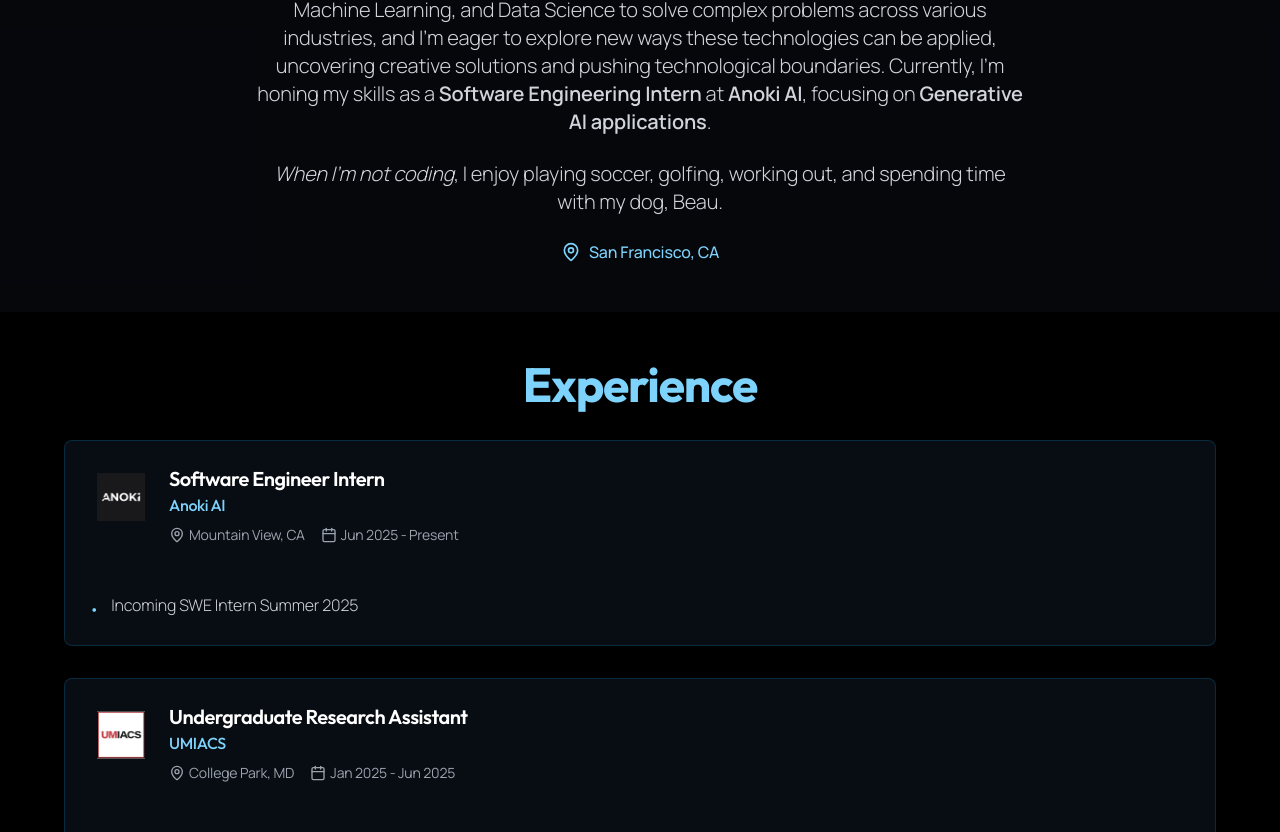
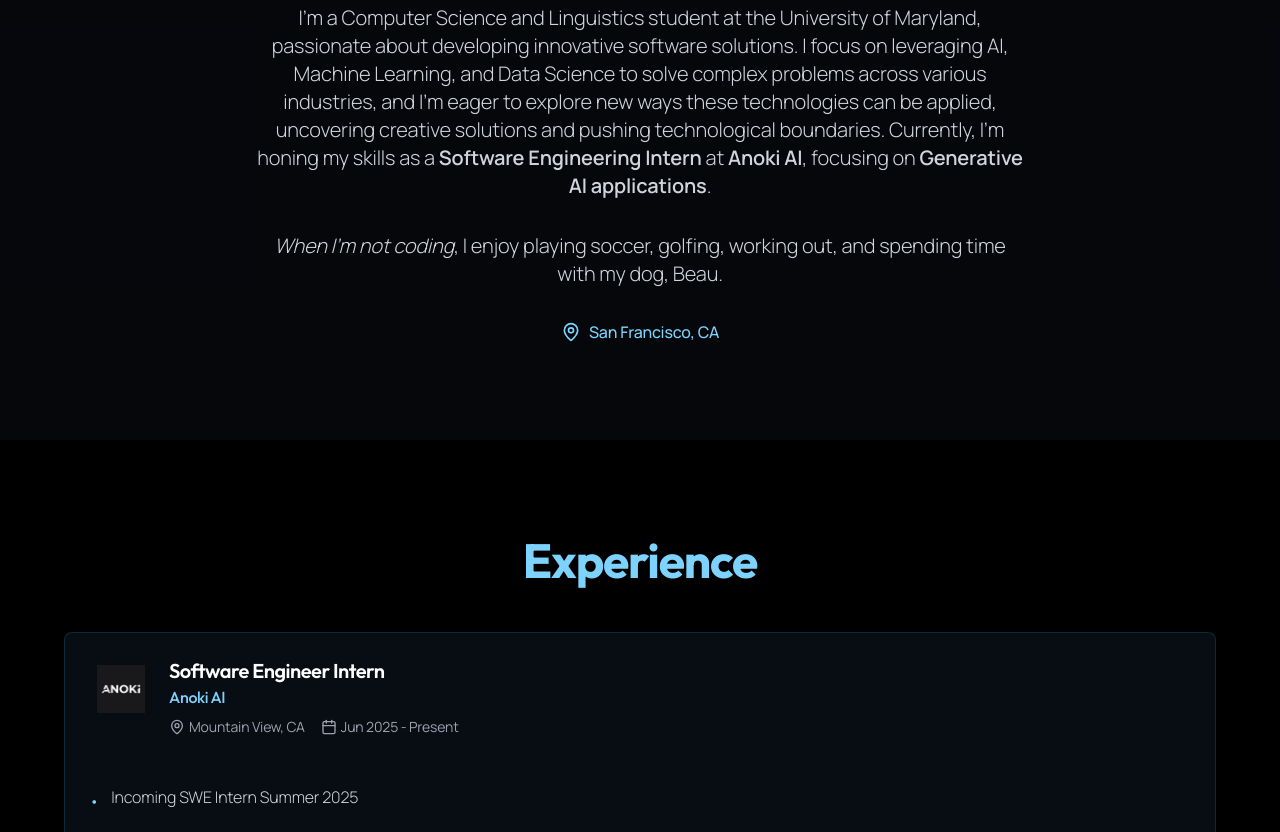
Before and after one commit to sparekh14/Personal-Portfolio, a Next.js app: page / in a window 1280 px wide. Shown: the part 988-1820 px from the top of the page. Built offline with nearby package versions, Linux system fonts and the light colour scheme.

Commit message:
fix: adjust scroll offset for section headers
Fix scroll positioning and ensure uniform spacing for headers

Co-authored-by: Tej Suklikar <85971364+TejSuklikar@users.noreply.github.com>

```diff
--- a/app/page.tsx
+++ b/app/page.tsx
@@ -81,7 +81,12 @@ export default function Portfolio() {
   const scrollToSection = (sectionId: string) => {
     const element = document.getElementById(sectionId)
     if (element) {
-      element.scrollIntoView({ behavior: "smooth" })
+      const navHeight = 80 // Approximate height of the navigation bar
+      const elementPosition = element.offsetTop - navHeight
+      window.scrollTo({
+        top: elementPosition,
+        behavior: "smooth",
+      })
     }
   }
 
@@ -368,13 +373,13 @@ export default function Portfolio() {
       </section>
 
       {/* About Section */}
-      <section id="about" className="py-6 sm:py-8 md:py-12 px-4 sm:px-6 lg:px-8 bg-gray-900/30">
+      <section id="about" className="py-16 sm:py-20 md:py-24 px-4 sm:px-6 lg:px-8 bg-gray-900/30">
         <div className="max-w-6xl mx-auto">
-          <h2 className="text-2xl sm:text-3xl md:text-4xl lg:text-5xl font-bold text-center mb-4 sm:mb-6 md:mb-8 tracking-tight font-heading">
+          <h2 className="text-2xl sm:text-3xl md:text-4xl lg:text-5xl font-bold text-center mb-8 sm:mb-10 md:mb-12 tracking-tight font-heading">
             <span className="text-blue-300">About</span>
           </h2>
           <div className="max-w-3xl mx-auto text-center">
-            <p className="text-base sm:text-lg md:text-xl text-gray-300 leading-relaxed font-light mb-4 sm:mb-6">
+            <p className="text-base sm:text-lg md:text-xl text-gray-300 leading-relaxed font-light mb-6 sm:mb-8">
               I'm a Computer Science and Linguistics student at the University of Maryland, passionate about developing
               innovative software solutions. I focus on leveraging AI, Machine Learning, and Data Science to solve
               complex problems across various industries, and I'm eager to explore new ways these technologies can be
@@ -383,11 +388,11 @@ export default function Portfolio() {
               <span className="font-semibold">Anoki AI</span>, focusing on{" "}
               <span className="font-semibold">Generative AI applications</span>.
             </p>
-            <p className="text-base sm:text-lg md:text-xl text-gray-300 leading-relaxed font-light">
+            <p className="text-base sm:text-lg md:text-xl text-gray-300 leading-relaxed font-light mb-6 sm:mb-8">
               <span className="italic">When I'm not coding</span>, I enjoy playing soccer, golfing, working out, and
               spending time with my dog, Beau.
             </p>
-            <div className="flex items-center justify-center space-x-2 text-blue-300 mt-4 sm:mt-6">
+            <div className="flex items-center justify-center space-x-2 text-blue-300">
               <MapPin className="w-3 h-3 sm:w-4 sm:h-4 md:w-5 md:h-5" />
               <span className="font-medium text-xs sm:text-sm md:text-base">San Francisco, CA</span>
             </div>
@@ -396,9 +401,9 @@ export default function Portfolio() {
       </section>
 
       {/* Experience Section */}
-      <section id="experience" className="py-6 sm:py-8 md:py-12 px-4 sm:px-6 lg:px-8">
+      <section id="experience" className="py-16 sm:py-20 md:py-24 px-4 sm:px-6 lg:px-8">
         <div className="max-w-6xl mx-auto">
-          <h2 className="text-2xl sm:text-3xl md:text-4xl lg:text-5xl font-bold text-center mb-4 sm:mb-6 md:mb-8 tracking-tight font-heading">
+          <h2 className="text-2xl sm:text-3xl md:text-4xl lg:text-5xl font-bold text-center mb-8 sm:mb-10 md:mb-12 tracking-tight font-heading">
             <span className="text-blue-300">Experience</span>
           </h2>
           <div className="space-y-4 sm:space-y-6 md:space-y-8">
@@ -472,9 +477,9 @@ export default function Portfolio() {
       </section>
 
       {/* Projects Section */}
-      <section id="projects" className="py-6 sm:py-8 md:py-12 px-4 sm:px-6 lg:px-8 bg-gray-900/30">
+      <section id="projects" className="py-16 sm:py-20 md:py-24 px-4 sm:px-6 lg:px-8 bg-gray-900/30">
         <div className="max-w-6xl mx-auto">
-          <h2 className="text-2xl sm:text-3xl md:text-4xl lg:text-5xl font-bold text-center mb-4 sm:mb-6 md:mb-8 tracking-tight font-heading">
+          <h2 className="text-2xl sm:text-3xl md:text-4xl lg:text-5xl font-bold text-center mb-8 sm:mb-10 md:mb-12 tracking-tight font-heading">
             <span className="text-blue-300">Projects</span>
           </h2>
           <div className="grid grid-cols-1 lg:grid-cols-2 gap-4 sm:gap-6 md:gap-8">
@@ -526,9 +531,9 @@ export default function Portfolio() {
       </section>
 
       {/* Skills Section */}
-      <section id="skills" className="py-6 sm:py-8 md:py-12 px-4 sm:px-6 lg:px-8">
+      <section id="skills" className="py-16 sm:py-20 md:py-24 px-4 sm:px-6 lg:px-8">
         <div className="max-w-6xl mx-auto">
-          <h2 className="text-2xl sm:text-3xl md:text-4xl lg:text-5xl font-bold text-center mb-4 sm:mb-6 md:mb-8 tracking-tight font-heading">
+          <h2 className="text-2xl sm:text-3xl md:text-4xl lg:text-5xl font-bold text-center mb-8 sm:mb-10 md:mb-12 tracking-tight font-heading">
             <span className="text-blue-300">Skills</span>
           </h2>
           <div className="space-y-6 sm:space-y-8 md:space-y-12">
@@ -569,9 +574,9 @@ export default function Portfolio() {
       </section>
 
       {/* Contact Section */}
-      <section id="contact" className="py-6 sm:py-8 md:py-12 px-4 sm:px-6 lg:px-8 bg-gray-900/30">
+      <section id="contact" className="py-16 sm:py-20 md:py-24 px-4 sm:px-6 lg:px-8 bg-gray-900/30">
         <div className="max-w-4xl mx-auto text-center">
-          <h2 className="text-2xl sm:text-3xl md:text-4xl lg:text-5xl font-bold mb-4 sm:mb-6 md:mb-8 tracking-tight font-heading">
+          <h2 className="text-2xl sm:text-3xl md:text-4xl lg:text-5xl font-bold mb-8 sm:mb-10 md:mb-12 tracking-tight font-heading">
             <span className="text-blue-300">Get In Touch</span>
           </h2>
           <p className="text-base sm:text-lg md:text-xl text-gray-300 mb-6 sm:mb-8 md:mb-12 max-w-2xl mx-auto font-light leading-relaxed">
```
